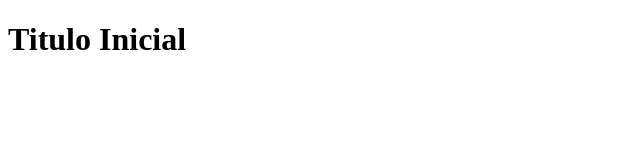
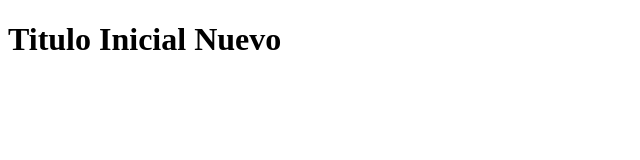
Before and after one commit to juanandreshr99-dotcom/proyecto-3223874, a plain HTML site: page index.html in a window 1280 px wide. Shown: the whole page, without its empty margins (0-640 px from the left). Drawn offline with Linux system fonts and the light colour scheme.

Commit message:
feat(index):Agregamos estructura inicial e ingresamos titulo inicial

```diff
--- a/index.html
+++ b/index.html
@@ -6,6 +6,6 @@
     <title>Document</title>
 </head>
 <body>
-    <h1>Titulo Inicial</h1>
+    <h1>Titulo Inicial Nuevo</h1>
 </body>
 </html>
```
